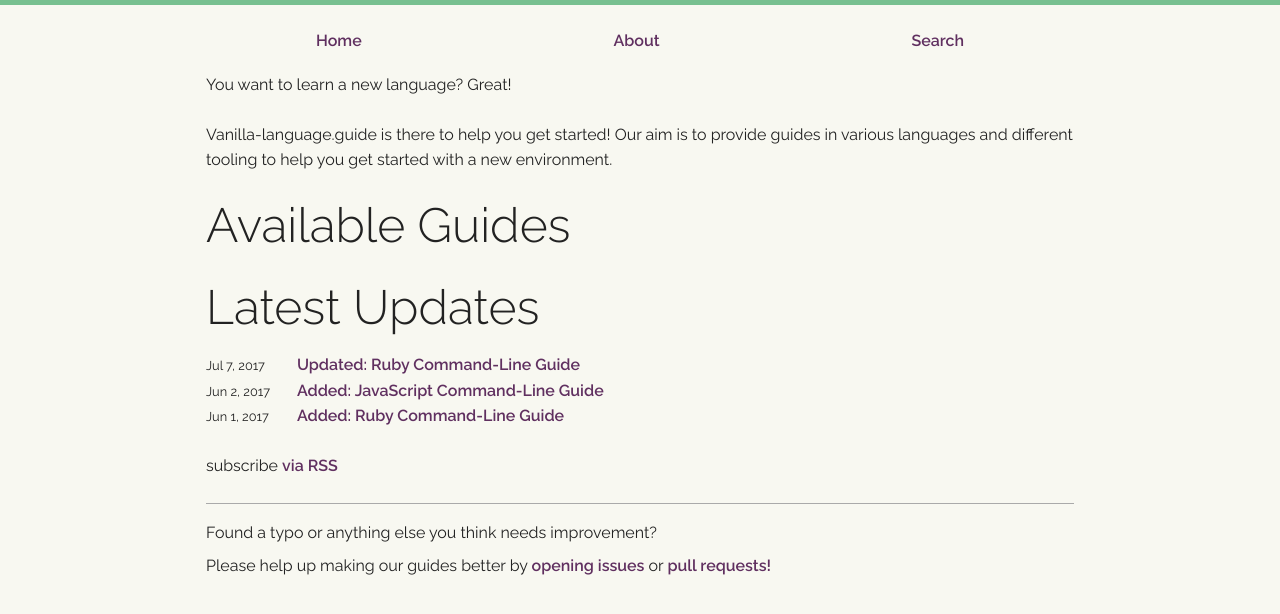
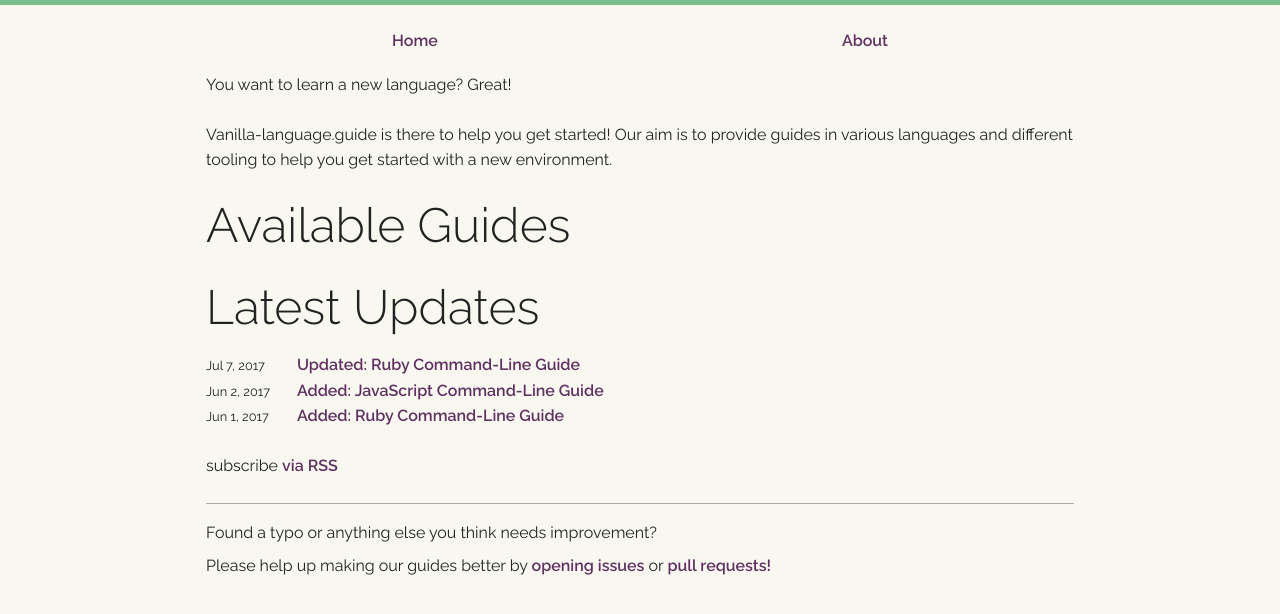
Before and after one commit to vanilla-project/vanilla-project.guide, a Jekyll site: the page built from index.md, in a window 1280 px wide. Shown: the top 614 px of the page. Built offline with Jekyll 4.4.1, drawn with Linux system fonts in a browser that asks for light colours.

Commit message:
Hides search from main navigation

```diff
--- a/_includes/header.html
+++ b/_includes/header.html
@@ -7,12 +7,7 @@
   <nav>
     <ul>
       <li><a class="site-title" href="{{ "/" | relative_url}}">Home</a></li>
-
-      {% for page in site.pages %}
-        {% if page.title and page.title != "Styleguide" %}
-        <li><a href="{{ page.url | relative_url }}">{{ page.title | escape }}</a></li>
-        {% endif %}
-      {% endfor %}
+      <li><a href="/about">About</a></li>
     </ul>
   </nav>
 </header>
```
